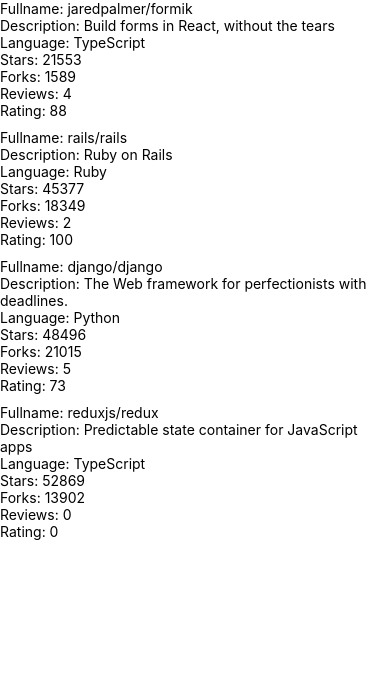
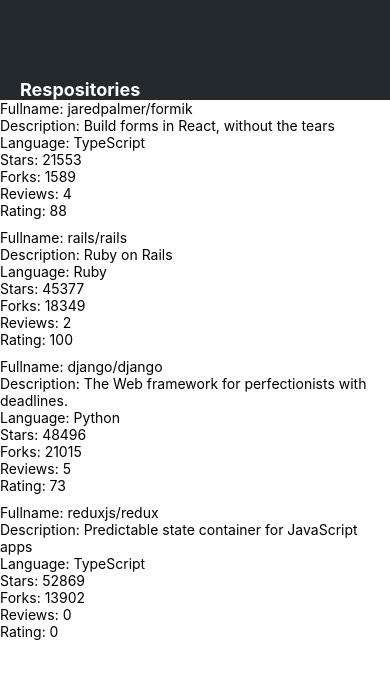
Before and after one commit to cenacchi2000/rate-repository-app, a React Native app: screen / in a window 390 px wide. Shown: the top 678 px of the page. Built offline with nearby package versions, Linux system fonts and the light colour scheme.

Commit message:
Exercise 10.4: the app bar

```diff
--- a/App.js
+++ b/App.js
@@ -1,8 +1,8 @@
 import React from 'react';
-import RepositoryList from './src/components/RepositoryList';
+import Main from './src/components/Main';
 
 const App = () => {
-  return <RepositoryList />;
+  return <Main/>;
 };
 
 export default App;
--- /dev/null
+++ b/src/components/AppBar.jsx
@@ -0,0 +1,31 @@
+import React from 'react';
+import { View, StyleSheet, Text, Pressable } from 'react-native';
+import Constants from 'expo-constants';
+
+const styles = StyleSheet.create({
+    container: {
+        paddingVertical: Constants.statusBarHeight,
+        backgroundColor: "#24292e",
+        height: 100,
+        alignItems: "flex-end",
+        paddingHorizontal: 20,
+        flexDirection:"row"
+        // ...
+    },
+    tabStyle: {
+        fontSize: 18,
+        fontWeight: "bold",
+        color: "white"
+    }
+    // ...
+});
+
+const AppBar = () => {
+    return <View style={styles.container}>
+        <Pressable style={{ }} >
+            <Text style={styles.tabStyle} >Respositories</Text>
+        </Pressable>
+    </View>;
+};
+
+export default AppBar;
--- a/src/components/Main.jsx
+++ b/src/components/Main.jsx
@@ -1,10 +1,10 @@
 import React from 'react';
-import Constants from 'expo-constants';
-import { Text, StyleSheet, View } from 'react-native';
+import {  StyleSheet, View } from 'react-native';
+import AppBar from './AppBar';
+import RepositoryList from './RepositoryList';
 
 const styles = StyleSheet.create({
     container: {
-    marginTop: Constants.statusBarHeight,
         flexGrow: 1,
         flexShrink: 1,
     },
@@ -13,7 +13,8 @@
 const Main = () => {
     return (
         <View style={styles.container}>
-      <Text>Rate Repository Application</Text>
+            <AppBar />
+             <RepositoryList />
         </View>
     );
 };
```
Lines whose indentation alone changed are shown as unchanged.
